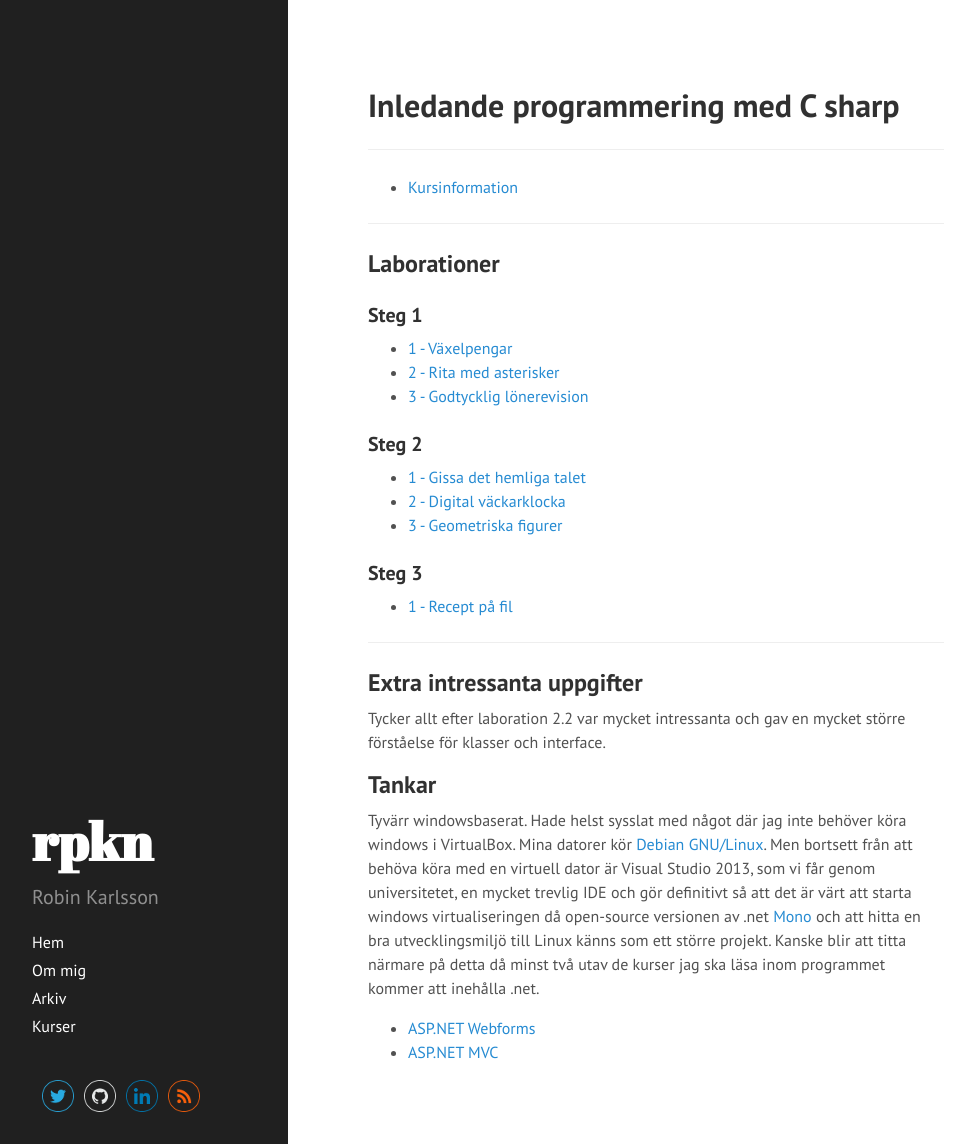
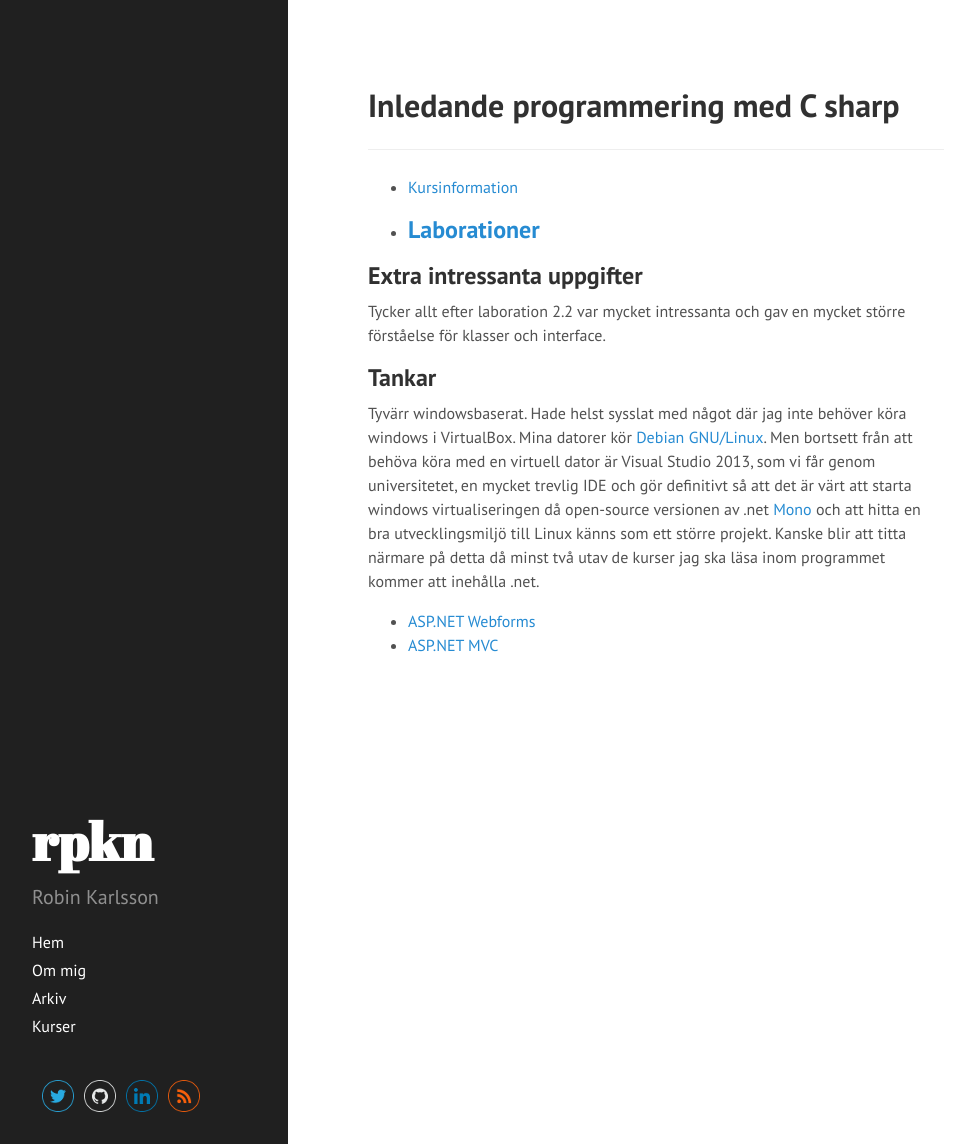
Before and after one commit to rk222ev/www, a Jekyll site: the page built from courses/inledande-programmering-med-c-sharp.md, in a window 1280 px wide and 1144 px high. Shown: the whole window, without its empty margins (0-975 px from the left). Built offline with Jekyll 4.4.1, drawn with Linux system fonts in a browser that asks for light colours; Markdown is read by kramdown in place of the engine named in the settings.

Commit message:
Changed link to c-sharp laborations.

```diff
--- a/courses/inledande-programmering-med-c-sharp.md
+++ b/courses/inledande-programmering-med-c-sharp.md
@@ -5,25 +5,7 @@ description: Robin Karlssons kursinformation i Inledande programmering med C#
 #Inledande programmering med C sharp
 ---
 - [Kursinformation](https://coursepress.lnu.se/kurs/inledande-programmering-med-csharp/)
-
----
-##Laborationer
-
-###Steg 1
-- [1 - Växelpengar](https://github.com/rk222ev/1dv402-rk222ev-1-1-vaxelpengar)
-- [2 - Rita med asterisker](https://github.com/rk222ev/1dv402-rk222ev-1-2-rita-med-asterisker)
-- [3 - Godtycklig lönerevision](https://github.com/rk222ev/1dv402-rk222ev-1-3-godtycklig-lonerevision)
-
-
-###Steg 2
-- [1 - Gissa det hemliga talet](https://github.com/rk222ev/1dv402-2-1-c-gissa-det-hemliga-talet)
-- [2 - Digital väckarklocka](https://github.com/rk222ev/1dv402-2-2-digital-vackarklocka)
-- [3 - Geometriska figurer](https://github.com/rk222ev/1dv402-2-3-geometriska-figurer)
-
-
-###Steg 3
-- [1 - Recept på fil](https://github.com/rk222ev/1dv402-3-1-recept-pa-fil)
-
+- [Laborationer](https://github.com/rk222ev/Inledande-programmering-i-C-Sharp)
 ---
 
 ##Extra intressanta uppgifter
```
